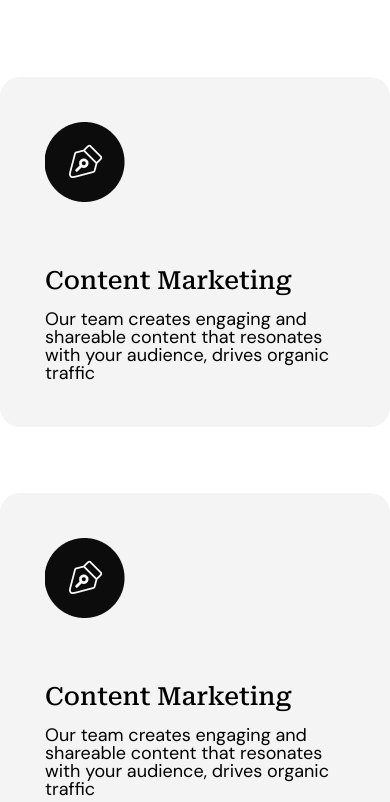
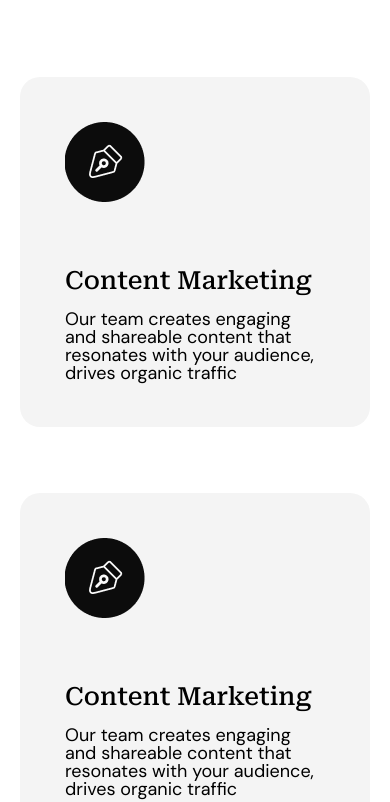
Before and after one commit to nikapataridze1/Homework-9, a plain HTML site: page index.html in a window 390 px wide. Shown: the part 517-1319 px from the top of the page. Drawn offline with Linux system fonts and the light colour scheme.

Commit message:
Update main.css

```diff
--- a/css/main.css
+++ b/css/main.css
@@ -48,6 +48,7 @@ body {
   flex-direction: column;
   gap: 62px;
   justify-content: space-between;
+  flex: 1 1 calc(33.33% - 62px);
 }
 
 .cards {
@@ -55,6 +56,8 @@ body {
   flex-wrap: wrap;
   gap: 66px;
   justify-content: center;
+  max-width: 1400px;
+  padding: 0 20px;
 }
 
 .card-text {
@@ -82,13 +85,13 @@ body {
 
 @media only screen and (max-width: 768px) {
   .card {
-    width: 100%;
+    flex: 1 1 calc(100%);
   }
 }
 
 @media only screen and (max-width: 1024px) {
   .card {
-    width: calc(50%-200px);
+    flex: 1 1 calc(50% - 62px);
   }
 }
 
```
